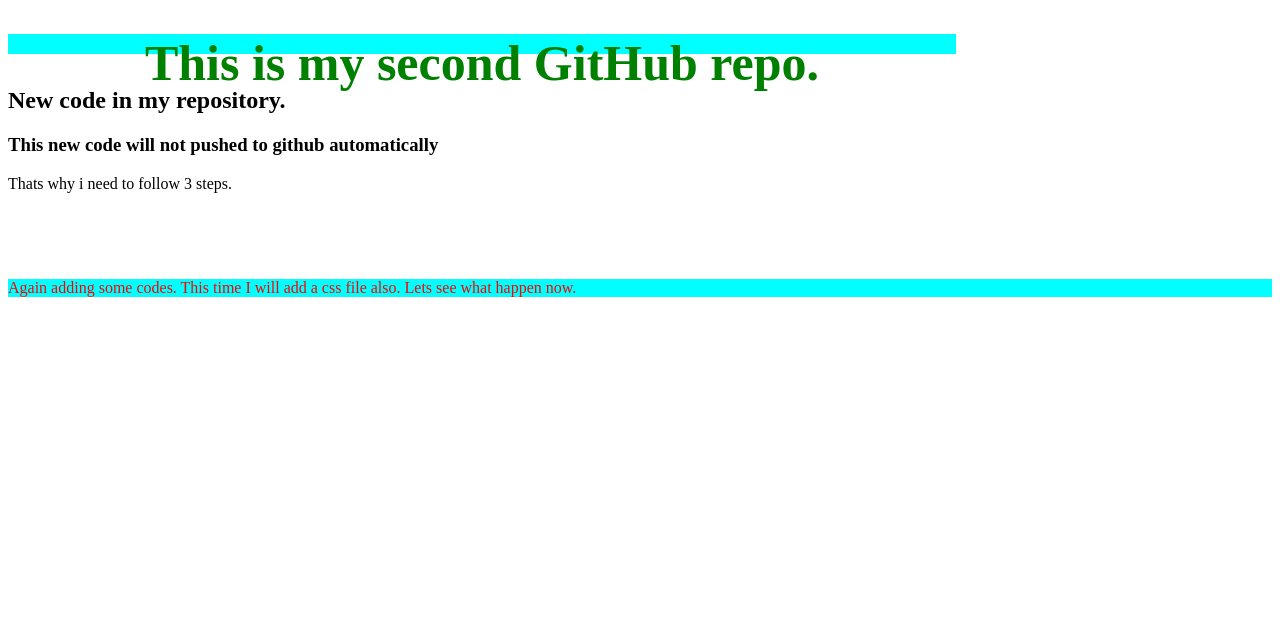
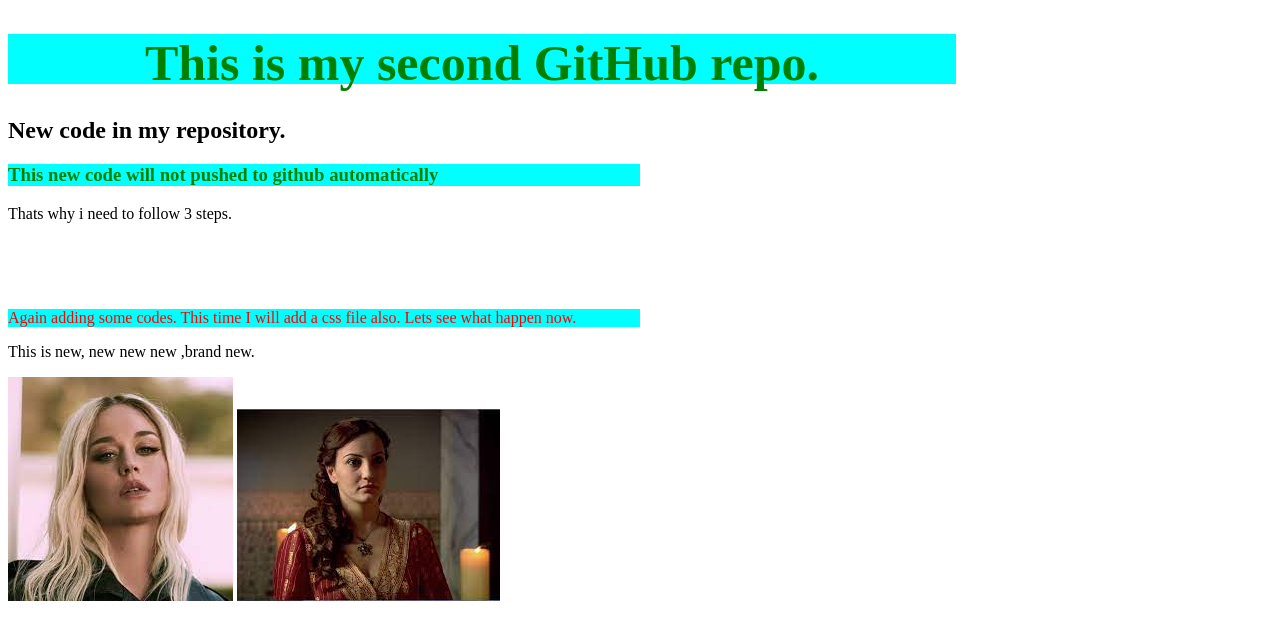
Before and after one commit to NurE-Elahi/my-second-repo, a plain HTML site: page index.html in a window 1280 px wide. Drawn offline with Linux system fonts and the light colour scheme.

Commit message:
new images added

```diff
--- a/index.html
+++ b/index.html
@@ -16,5 +16,8 @@
     <br>
     <br>
     <p class="another">Again adding some codes. This time I will add a css file also. Lets see what happen now.</p>
+    <p>This is new, new new new ,brand new.</p>
+    <img src="katy-perry.jpg" alt="American singer katy-perry">
+    <img src="gulnihal-1.jpg" alt="Gulnihal of Sultan Suleman series">
 </body>
 </html>
--- a/new-file.css
+++ b/new-file.css
@@ -1,13 +1,18 @@
 .another{
     color: red;
     background-color: cyan;
+    width: 50%;
 }
 h1{
     font-size: 50px;
     color: green;
     background-color: cyan;
-    height: 20px;
+    height: 50px;
     width: 75%;
     text-align: center;
-
 }
+h3{
+    color: green;
+    background-color: cyan;
+    width: 50%;
+}
```
Also changed, not shown: gulnihal-1.jpg (added), katy-perry.jpg (added).
